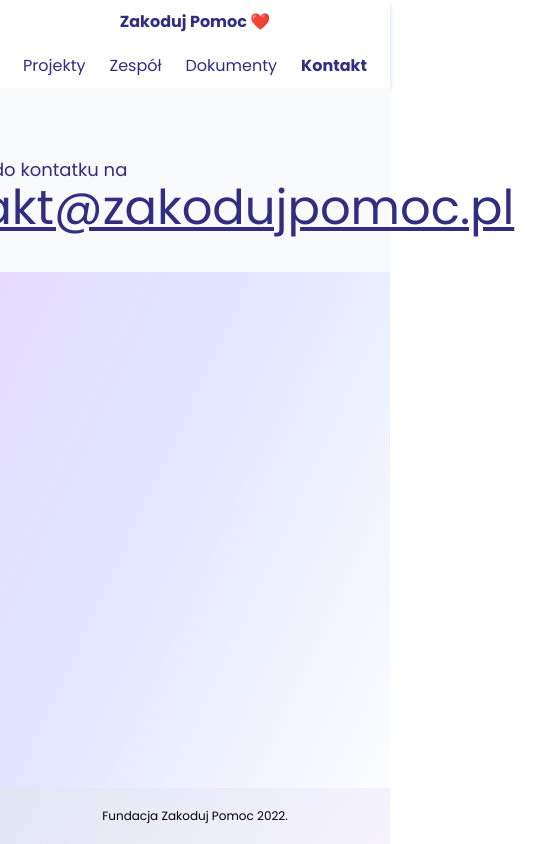
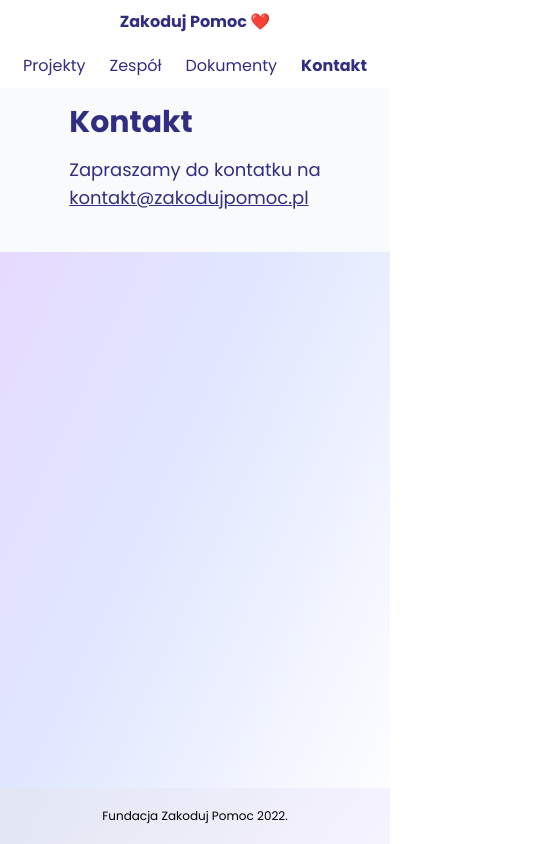
Before and after one commit to applantic/zakoduj-pomoc-nextjs, a Next.js app: page /contact in a window 390 px wide. Shown: the whole page, 538 px wide, since content can reach past the window. Built offline with nearby package versions, Linux system fonts and the light colour scheme.

Commit message:
tailwind typo fixed

```diff
--- a/pages/contact.tsx
+++ b/pages/contact.tsx
@@ -4,7 +4,7 @@
       <div className="max-w-5xl">
       <h1 className="text-3xl text-indigo-900 font-semibold my-4 mx-6 sm:mx-0 lg:my-4">Kontakt</h1>
       <p className="text-lg text-indigo-900 my-0 mx-6 md:text-sm sm:mx-0 lg:my-0">Zapraszamy do kontatku na</p>
-      <p className="text-5xl text-indigo-900 my-0 mx-6 md:text-sm sm:mx-0 lg:my-0 underline ">kontakt@zakodujpomoc.pl</p>
+      <p className="text-lg text-indigo-900 my-0 mx-6 md:text-sm sm:mx-0 lg:my-0 underline ">kontakt@zakodujpomoc.pl</p>
       </div>
     </div>
   );
```
